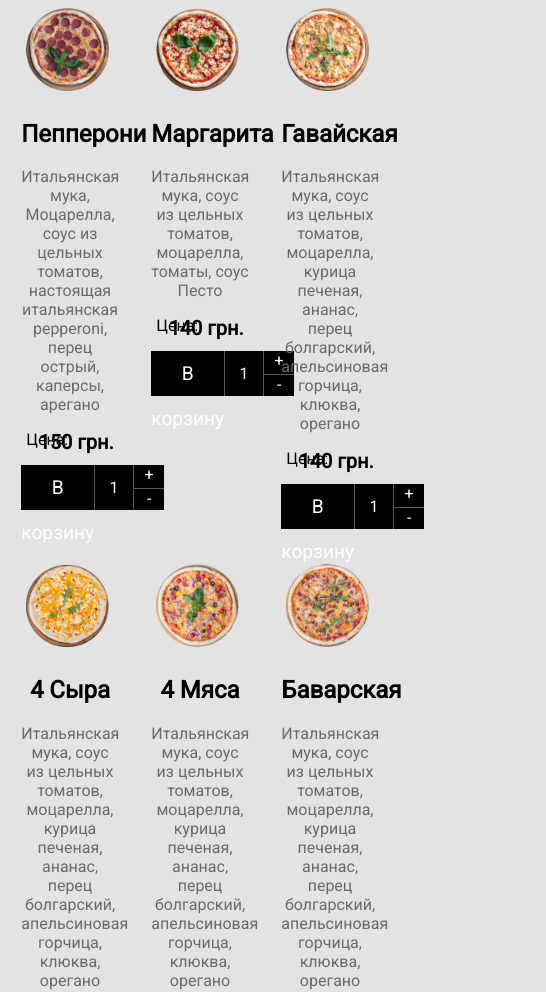
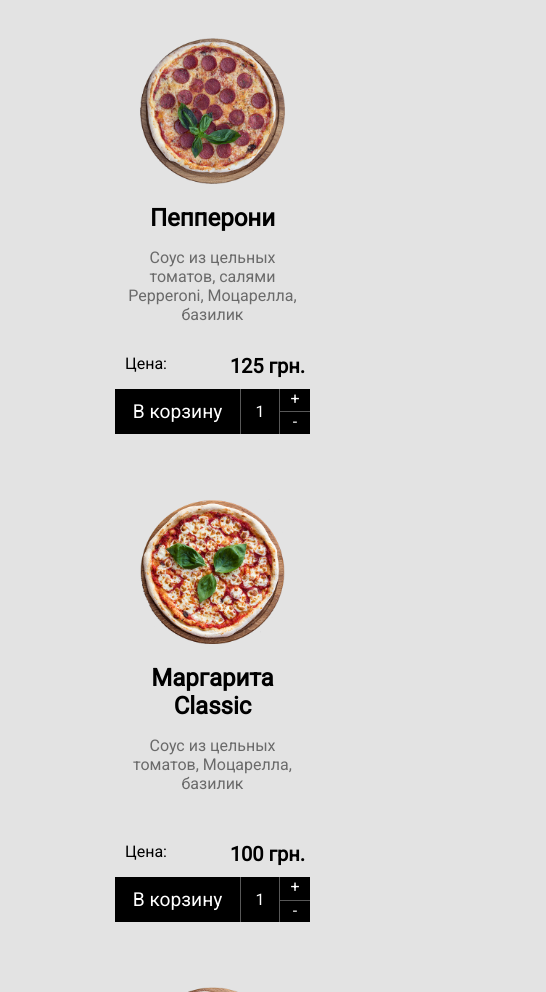
Before and after one commit to DSerhiy/mamas-pizza, a plain HTML site: page index.html in a window 390 px wide. Shown: the part 1008-2000 px from the top of the page, 546 px wide, since content can reach past the window. Drawn offline with Linux system fonts and the light colour scheme.

Commit message:
animation, responsive design are added

```diff
--- a/css/style.scss
+++ b/css/style.scss
@@ -1,37 +1,12 @@
 $orderButtonColor: rgb(0, 0, 0);
 $menuBgColor: rgb(255, 255, 255);
-$menuFontColor: #000000;
+$menuFontColor: #54499c;
 $orderBorderColor: rgba(119, 119, 119, 0.74);
+$mainWrapper: 1200px;
 
-/*.menu {
-  padding: 0;
-  margin: 0;
-
-  list-style: none;
-  background-color: $menuBgColor;
-  color: $menuFontColor;
-
-  display: flex;
-  justify-content: space-between;
-  align-items: center;
-
-  //border:  1px solid black;
-
-  li {
-    text-align: center;
+* {
+  box-sizing: border-box;
 }
-
-  li:last-child {
-    margin-right: 10px;
-  }
-
-  p {
-    margin: 0;
-    padding: 0;
-  }
-
-}*/
-
 body {
   margin: 0;
   padding: 0;
@@ -53,12 +28,10 @@ body {
     width: 33vw;
     margin: 0 auto;
     padding-top: 10vh;
-    /*border-bottom-left-radius: 5px;
-    border-bottom-right-radius: 5px;
-    box-shadow: 0 4px 8px 0 rgba(0, 0, 0, 0.2), 0 6px 20px 0 rgba(0, 0, 0, 0.19);*/
   }
 
-  &__nav {
+  .nav__wrapper {
+
     height: 50px;
     width: 100%;
 
@@ -66,12 +39,19 @@ body {
     left: 0;
     top: 0;
     z-index: 10;
+    background-color: rgb(228, 27, 35);
+
+  }
+  &__nav {
+    position: relative;
+    max-width: $mainWrapper;
+    margin: 0 auto;
 
     font-size: 1.3rem;
     font-weight: bold;
-    background-color: rgb(228, 27, 35);
 
-    img {
+
+    .nav__logo {
       position: absolute;
       left: 0;
       top: 0;
@@ -140,8 +120,11 @@ body {
 
 }
 
+main {
+max-width: $mainWrapper;
+margin: 0 auto;
+
   .catalog {
-
     margin-top: 0;
 
     .pizza__header,
@@ -158,38 +141,59 @@ body {
     &__salad,
     &__drinks {
       display: flex;
-    justify-content: space-around;
+      justify-content: center;
       align-items: flex-start;
       flex-wrap: wrap;
 
       .item {
-      width: 25%;
+        width: 28%;
 
-      margin-left: 10px;
-      margin-top: 30px;
+        margin-left: 35px;
+        margin-top: 50px;
+        transition: box-shadow .3s linear;
+
+        border-radius: 5px;
+
+        &:hover {
+          border-radius: 5px;
+          box-shadow: 5px 5px 15px rgba(143, 143, 143, 0.25),
+          -5px -5px 15px rgba(143, 143, 143, 0.25) ;
+          transition: box-shadow .3s linear;
+
+
+          & .item__photo {
+            padding: 10px;
+            transition: padding .2s linear;
+          }
+
+          & .item__header {
+            color: #6a6a6a;
+          }
+        }
 
         &__photo {
-        width: 95%;
+          width: 90%;
+          display: block;
+          margin: 0 auto;
+          padding: 15px;
+          transition: padding .2s linear;
         }
 
         &__header {
+          margin: 5px;
           text-align: center;
-
-        &:hover {
-          color: #6a6a6a;
-          cursor: pointer;
-        }
         }
 
         &__description {
-        min-height: 120px;
+          min-height: 90px;
+          padding: 0 10px;
           text-align: center;
           color: #6a6a6a;
         }
 
         &__size {
           position: relative;
-        margin-left: 5px;
+          padding-left: 10px;
         }
 
         &__price {
@@ -266,6 +270,8 @@ body {
 
     }
   }
+}
+
 
 .popupWindow {
   position: fixed;
@@ -335,3 +341,25 @@ body {
   }
 
 }
+
+@media (max-width: 1100px) {
+  main  .catalog .catalog__pizza .item,
+  main  .catalog .catalog__salad .item,
+  main  .catalog .catalog__drinks .item {
+    width: 37%;
+   }
+}
+
+@media (max-width: 835px) {
+  main  .catalog .catalog__pizza .item,
+  main  .catalog .catalog__salad .item,
+  main  .catalog .catalog__drinks .item {
+    width: 50%;
+   }
+}
+
+@media (max-width: 775px) {
+  .nav__logo {
+    display: none;
+   }
+}
--- a/goods.json
+++ b/goods.json
@@ -3,8 +3,8 @@
     {
       "article": "p1",
       "name": "Пепперони",
-      "price": 150,
-      "description": "Итальянская мука, Моцарелла, соус из цельных томатов, настоящая итальянская pepperoni, перец острый, каперсы, арегано",
+      "price": 125,
+      "description": "Соус из цельных томатов, cалями Pepperoni, Моцарелла, базилик",
       "size": 30,
       "image": "img/papperoni.png",
       "photos": ["img/photo/1.jpg", "img/photo/2.jpg", "img/photo/3.jpg"],
@@ -12,9 +12,9 @@
     },
     {
       "article": "p2",
-      "name": "Маргарита",
-      "price": 140,
-      "description": "Итальянская мука, соус из цельных томатов, моцарелла, томаты, соус Песто",
+      "name": "Маргарита Classic",
+      "price": 100,
+      "description": "Соус из цельных томатов, Моцарелла, базилик",
       "size": 30,
       "image": "img/margarita.png",
       "photos": ["img/photo/1.jpg", "img/photo/2.jpg", "img/photo/3.jpg"],
@@ -23,8 +23,8 @@
     {
       "article": "p3",
       "name": "Гавайская",
-      "price": 140,
-      "description": "Итальянская мука, соус из цельных томатов, моцарелла, курица печеная, ананас, перец болгарский, апельсиновая горчица, клюква, орегано",
+      "price": 125,
+      "description": "Соус из цельных томатов, куриное филе, грибы,  ананасы, кукуруза, руккола",
       "size": 30,
       "image": "img/hawaii.png",
       "photos": ["img/photo/1.jpg", "img/photo/2.jpg", "img/photo/3.jpg"],
@@ -34,7 +34,7 @@
       "article": "p4",
       "name": "4 Сыра",
       "price": 140,
-      "description": "Итальянская мука, соус из цельных томатов, моцарелла, курица печеная, ананас, перец болгарский, апельсиновая горчица, клюква, орегано",
+      "description": "Сливочно-сырный соус на основе Пармезана, Чеддер, Моцарелла, Дорблю, Пармезан, руккола",
       "size": 30,
       "image": "img/4cheeses.png",
       "photos": ["img/photo/1.jpg", "img/photo/2.jpg", "img/photo/3.jpg"],
@@ -43,26 +43,17 @@
     {
       "article": "p5",
       "name": "4 Мяса",
-      "price": 140,
-      "description": "Итальянская мука, соус из цельных томатов, моцарелла, курица печеная, ананас, перец болгарский, апельсиновая горчица, клюква, орегано",
+      "price": 145,
+      "description": "Соус из цельных томатов, бекон, cалями Pepperoni, ветчина, баварские колбаски, помидор Черри, болгарский перец, маслины, базилик",
       "size": 30,
       "image": "img/4meats.png",
       "orderQtty": 0
     },
     {
-      "article": "p6",
-      "name": "Баварская",
-      "price": 140,
-      "description": "Итальянская мука, соус из цельных томатов, моцарелла, курица печеная, ананас, перец болгарский, апельсиновая горчица, клюква, орегано",
-      "size": 30,
-      "image": "img/bavarskaya.png",
-      "orderQtty": 0
-    },
-    {
       "article": "p7",
       "name": "Карбонара",
-      "price": 140,
-      "description": "Итальянская мука, соус из цельных томатов, моцарелла, курица печеная, ананас, перец болгарский, апельсиновая горчица, клюква, орегано",
+      "price": 125,
+      "description": "Сливочно-сырный соус на основе Пармезана, бекон,  куриное яйцо, сладкий лук,  оливки",
       "size": 30,
       "image": "img/karbornara.png",
       "orderQtty": 0
@@ -71,8 +62,8 @@
     {
       "article": "p8",
       "name": "Курици и Сыр",
-      "price": 140,
-      "description": "Итальянская мука, соус из цельных томатов, моцарелла, курица печеная, ананас, перец болгарский, апельсиновая горчица, клюква, орегано",
+      "price": 125,
+      "description": "Соус из цельных томатов, куриное филе, грибы,  сладкий лук, базилик",
       "size": 30,
       "image": "img/chicken-and-cheese.png",
       "orderQtty": 0
@@ -85,6 +76,33 @@
       "size": 30,
       "image": "img/mamas.png",
       "orderQtty": 0
+    },
+    {
+      "article": "p10",
+      "name": "Фруктовая",
+      "price": 130,
+      "description": "Сливочно-сырный соус на основе Пармезана, груша, сыр Горгонзола, грецкий орех",
+      "size": 30,
+      "image": "img/fruttella.png",
+      "orderQtty": 0
+    },
+    {
+      "article": "p11",
+      "name": "Мексиканская",
+      "price": 130,
+      "description": "Соус из цельных томатов, баварские колбаски, ветчина, каперсы, перец чили, руккола",
+      "size": 30,
+      "image": "img/mexicano.png",
+      "orderQtty": 0
+    },
+    {
+      "article": "p12",
+      "name": "Пицца с Индейкой",
+      "price": 140,
+      "description": "Соус из цельных томатов, Моцарелла, индейка в апельсиновом соусе, груша, миндальная стружка",
+      "size": 30,
+      "image": "img/turkey.png",
+      "orderQtty": 0
     }
   ],
 
@@ -92,24 +110,24 @@
     {
       "article": "s1",
       "name": "Греческий",
-      "price": 150,
-      "description": "Итальянская мука, Моцарелла, соус из цельных томатов, настоящая итальянская pepperoni, перец острый, каперсы, арегано",
+      "price": 75,
+      "description": "Свежие томаты, огурцы, болгарский перец, сыр Фета, оливки, сладкий лук, зелень, соус Песто ",
       "image": "img/greek.png",
       "orderQtty": 0
     },
     {
       "article": "s2",
       "name": "Цезарь",
-      "price": 140,
-      "description": "Итальянская мука, соус из цельных томатов, моцарелла, томаты, соус Песто",
+      "price": 95,
+      "description": "Микс зелени, куриное филе, перепелиное яйцо, помидор Черри, сыр Пармезан, сухари,  сливочный соус ",
       "image": "img/caesar.png",
       "orderQtty": 0
     },
     {
       "article": "s3",
       "name": "Мамас",
-      "price": 140,
-      "description": "Итальянская мука, соус из цельных томатов, моцарелла, курица печеная, ананас, перец болгарский, апельсиновая горчица, клюква, орегано",
+      "price": 85,
+      "description": "Куриная печень, шпинат, сыр Фета, соус Песто",
       "image": "img/mamasSalad.png",
       "orderQtty": 0
     }
@@ -119,8 +137,8 @@
     {
       "article": "d1",
       "name": "Лимонад",
-      "price": 25,
-      "description": "Лимонад домашний, натуральный и очень кусный",
+      "price": 40,
+      "description": "Лимонад домашний, натуральный и очень вкусный",
       "image": "img/lemonade.jpg",
       "orderQtty": 0
     }
--- a/index.html
+++ b/index.html
@@ -12,8 +12,11 @@
 
 	<header class="header">
 
+		<div class="nav__wrapper">
 			<nav class="header__nav nav">
-			<img src="img/logo_white-2.png" alt="logo">
+
+				<img class="nav__logo" src="img/logo_white-2.png" alt="logo">
+
 				<ul class="nav__list">
 					<li class="nav__item" id="nav__pizza"><a href="#pizza">Пицца</a></li>
 					<li class="nav__item" id="nav__salads"><a href="#salads">Салаты</a></li>
@@ -21,6 +24,7 @@
 					<li class="nav__item" id="nav__contacts"><a href="">Контакты</a></li>
 				</ul>
 			</nav>
+		</div>
 
 		<img class="header__logo" src="img/logo-3.png" alt="logo" width="500">
 
```
Also changed, not shown: css/style.css, img/fruttella.png (added), img/mexicano.png (added), img/turkey.png (added), 1 other file. Lines whose indentation alone changed are shown as unchanged.
